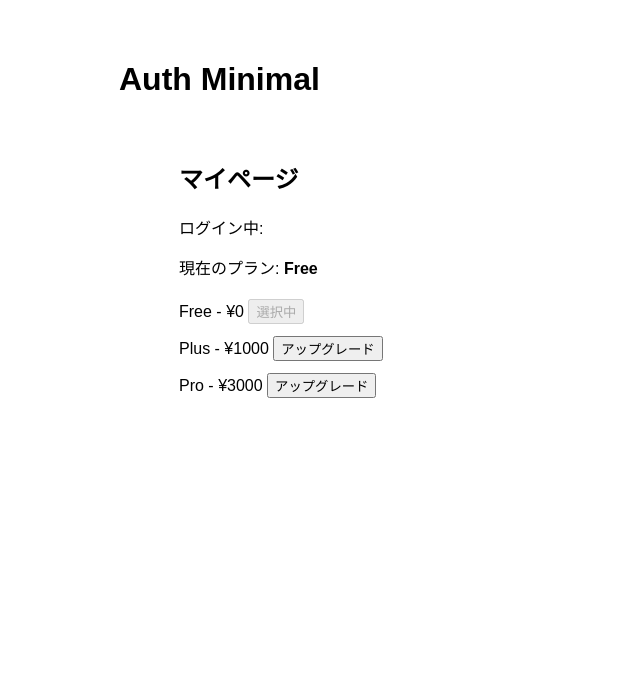
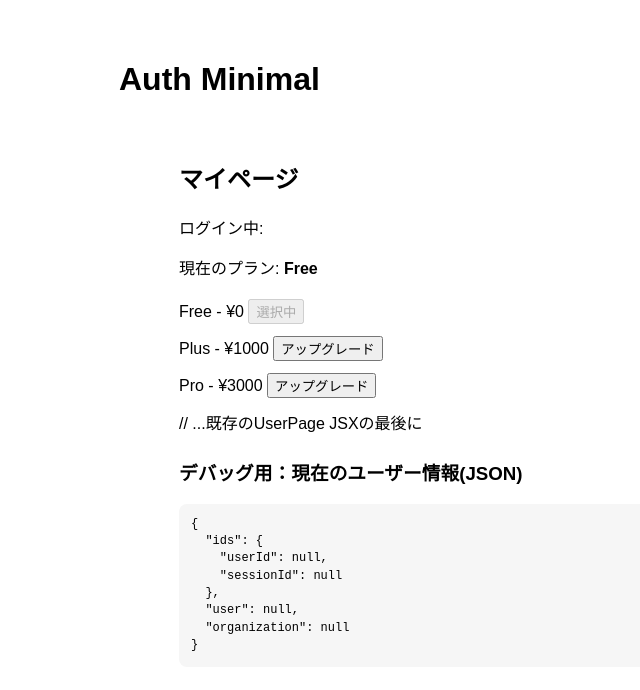
Before and after one commit to Kidsplates/ClerkTest, a Next.js app: page /user in a window 1280 px wide. Shown: the top 690 px of the page, without its empty margins (161-801 px from the left). Built offline with nearby package versions, Linux system fonts and the light colour scheme; no server answers.

Commit message:
JSONをマイページで表示

```diff
--- a/app/user/page.tsx
+++ b/app/user/page.tsx
@@ -3,6 +3,8 @@
 import { useUser } from "@clerk/nextjs";
 import { PLANS, asPlanKey, PlanKey } from "@/lib/plans";
 import { useState } from "react";
+import DebugUserJson from "@/components/DebugUserJson";
+
 
 export default function UserPage() {
   const { user } = useUser();
@@ -41,6 +43,8 @@ export default function UserPage() {
           </div>
         ))}
       </div>
+        // ...既存のUserPage JSXの最後に
+        <DebugUserJson />
     </main>
   );
 }
--- /dev/null
+++ b/components/DebugUserJson.tsx
@@ -0,0 +1,41 @@
+"use client";
+
+import { useAuth, useUser, useOrganization } from "@clerk/nextjs";
+
+export default function DebugUserJson() {
+  const { user } = useUser();
+  const { sessionId, userId, orgId } = useAuth();
+  const { organization } = useOrganization();
+
+  const data = {
+    ids: { userId, sessionId, orgId },
+    user: user
+      ? {
+          id: user.id,
+          emailAddresses: user.emailAddresses,
+          username: user.username,
+          publicMetadata: user.publicMetadata,
+          unsafeMetadata: user.unsafeMetadata, // クライアントで見える非機微データ
+        }
+      : null,
+    organization,
+  };
+
+  return (
+    <section style={{ marginTop: 24 }}>
+      <h3>デバッグ用：現在のユーザー情報(JSON)</h3>
+      <pre
+        style={{
+          background: "#f6f6f6",
+          padding: 12,
+          borderRadius: 8,
+          overflowX: "auto",
+          fontSize: 12,
+          lineHeight: 1.45,
+        }}
+      >
+        {JSON.stringify(data, null, 2)}
+      </pre>
+    </section>
+  );
+}
```
